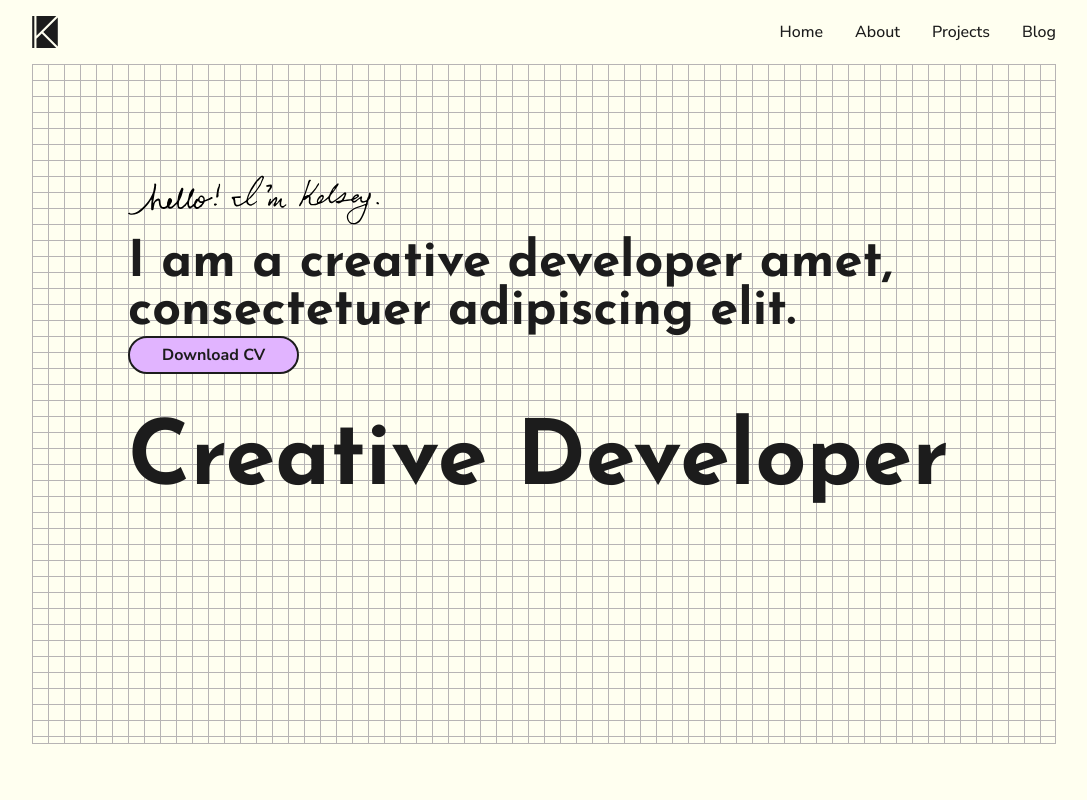
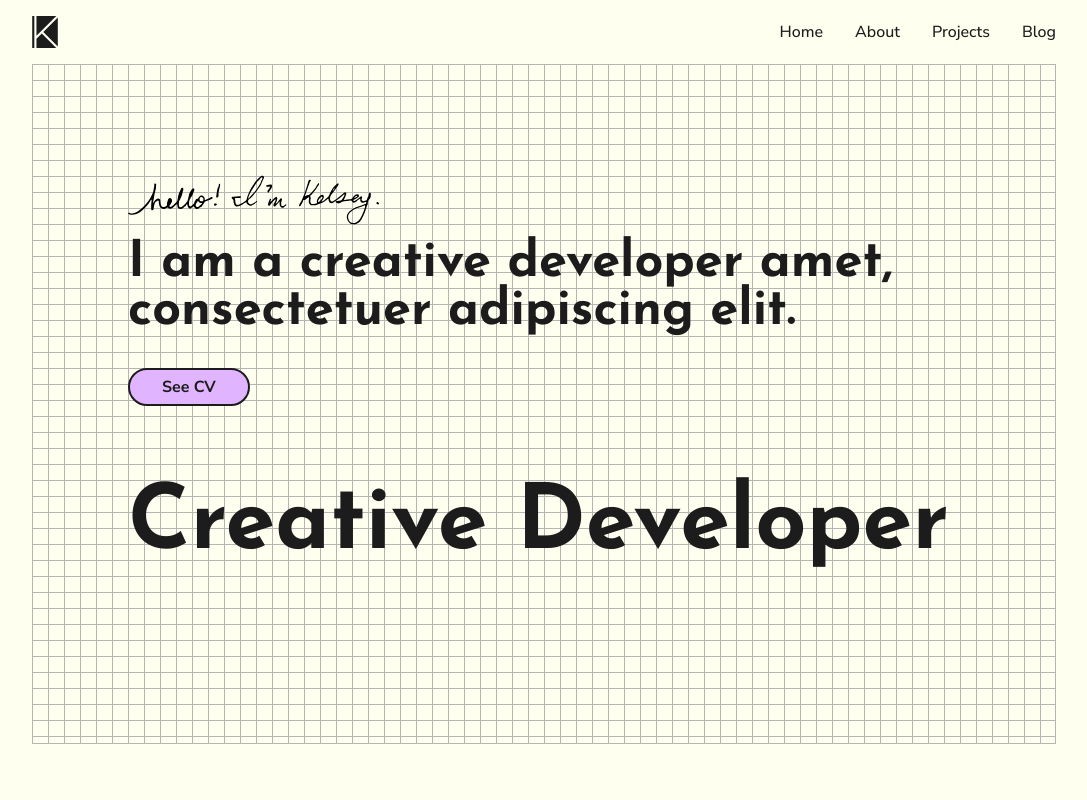
Before and after one commit to kelkuno/dev-site, a Next.js app: page / in a window 1280 px wide. Shown: the top 800 px of the page, without its empty margins (96-1183 px from the left). Built offline with nearby package versions, Linux system fonts and the light colour scheme.

Commit message:
added see CV functionality

```diff
--- a/app/globals.css
+++ b/app/globals.css
@@ -148,7 +148,8 @@ ul {
   font-weight: 700;
   padding: 0.5rem 2rem;
   border-radius: 100px;
-  /* margin: 1rem 0; */
+  margin: 2rem 0;
+  display: inline-block;
 }
 .sml-title {
   font-size: 1rem;
--- a/app/page.js
+++ b/app/page.js
@@ -1,5 +1,6 @@
 import Image from "next/image";
 import styles from "./page.module.css";
+import Link from "next/link";
 
 export default function Home() {
   return (
@@ -15,7 +16,14 @@ export default function Home() {
             priority
           />
           <h2>I am a creative developer amet, consectetuer adipiscing elit.</h2>
-          <button className="primary-btn">Download CV</button>
+          <Link
+            href="/kelsey-kuno-resume-2024.pdf"
+            target="_blank"
+            rel="noopener noreferrer"
+            className="primary-btn"
+          >
+            See CV
+          </Link>
         </div>
         <h1>Creative Developer</h1>
       </section>
```
Also changed, not shown: 1 other file (tests, documents, lock files or other folders).
